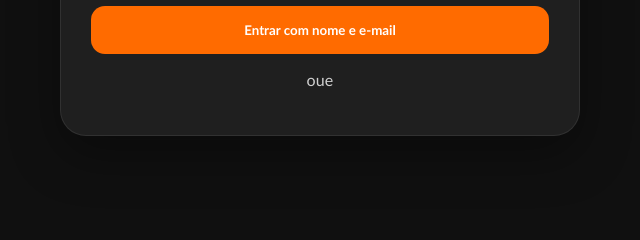
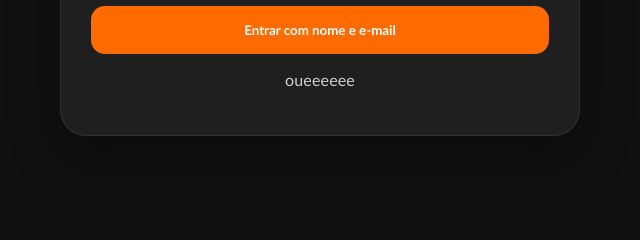
Before and after one commit to LuizEnriqueSilva-Dev/Moveasy-Mobilidade-e-Conforto, a website: page login.html in a window 1280 px wide. Shown: the part 472-712 px from the top of the page, 320-960 px from the left. Drawn offline with Linux system fonts and the light colour scheme.

Commit message:
Update login.html

```diff
--- a/login.html
+++ b/login.html
@@ -48,7 +48,7 @@
 
         <button class="btn full login-main-btn" onclick="manualLogin()">Entrar com nome e e-mail</button>
 
-        <div class="divider">oue</div>
+        <div class="divider">oueeeeee</div>
 
         <div id="googleLoginButton"></div>
 
```
